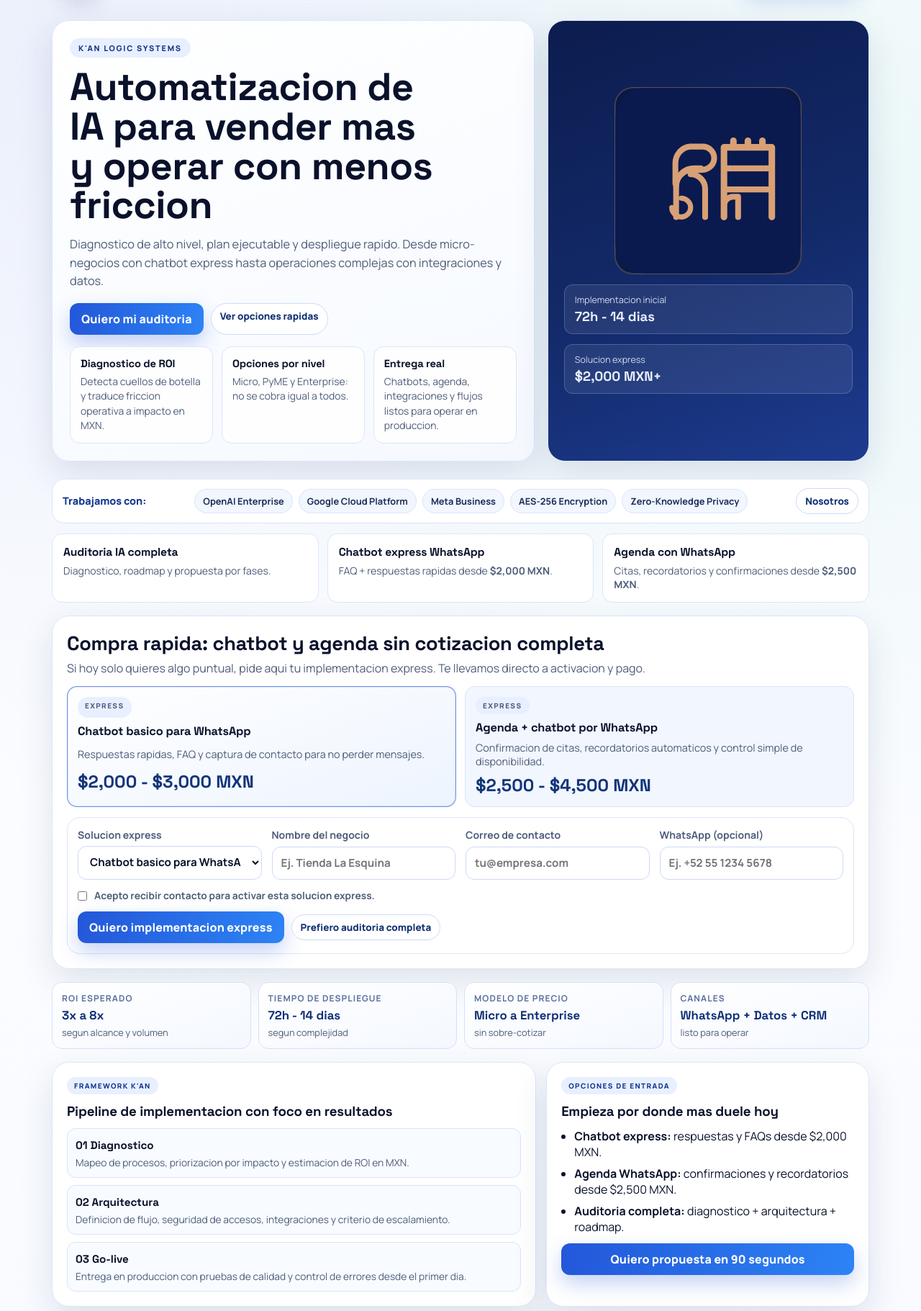
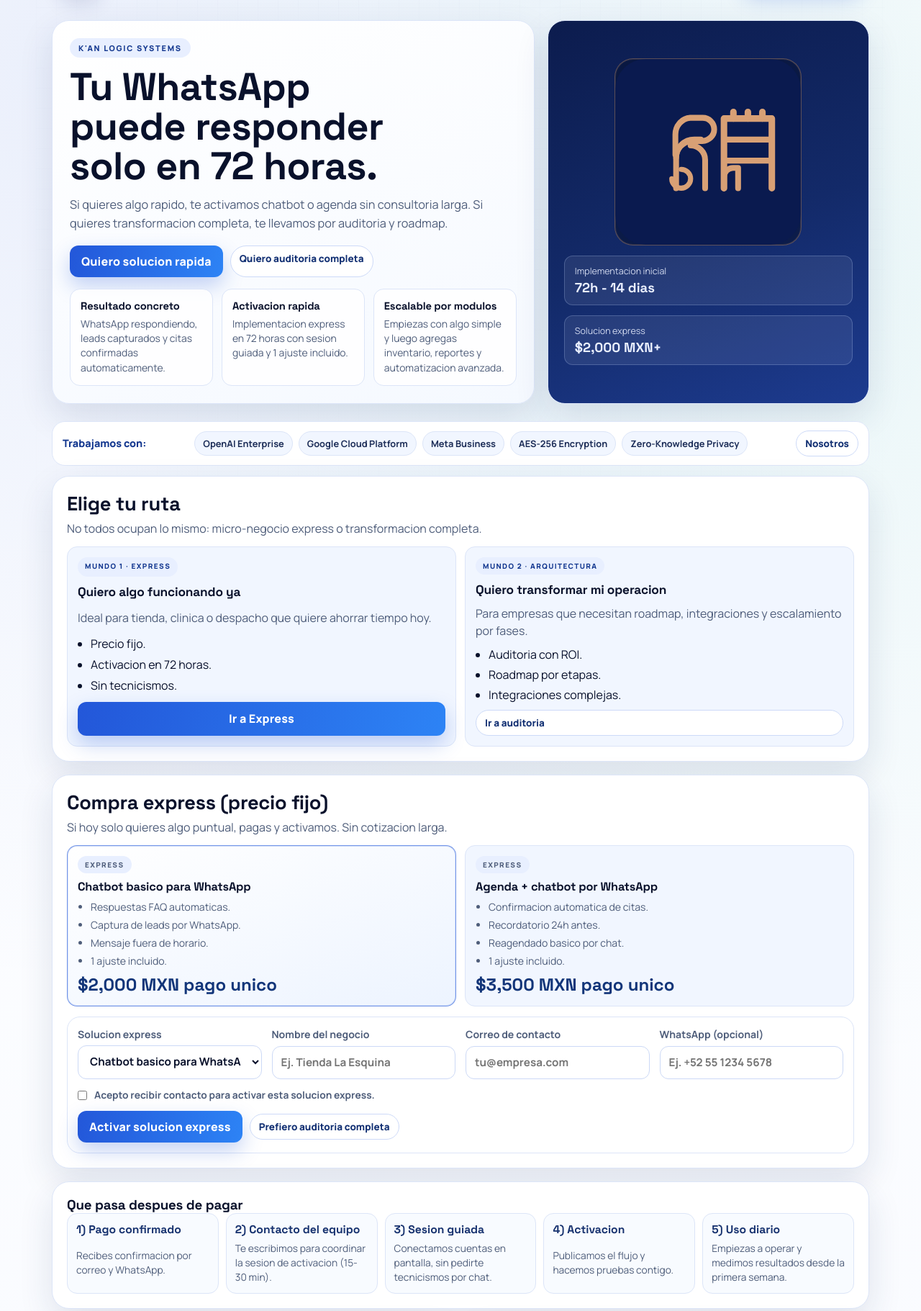
Before and after one commit to raulmendez4ee24/inversiones_reparadas, a FastAPI app: page / in a window 1280 px wide. Shown: the part 102-1923 px from the top of the page at 72% size. Run offline with FastAPI, Linux system fonts and the light colour scheme.

Commit message:
reframe homepage into express vs architecture buying paths

```diff
--- a/app/main.py
+++ b/app/main.py
@@ -222,7 +222,7 @@ def _build_quick_payload(
             ),
             systems="WhatsApp",
             goals="Automatizar agenda, confirmaciones y seguimiento por WhatsApp.",
-            budget_range="$2,500 - $4,500 MXN",
+            budget_range="$3,500 MXN (precio fijo express)",
             contact_email=email,
             contact_whatsapp=whatsapp,
         )
@@ -245,7 +245,7 @@ def _build_quick_payload(
         ),
         systems="WhatsApp",
         goals="Activar chatbot rapido para responder FAQ y captar datos de contacto.",
-        budget_range="$2,000 - $3,000 MXN",
+        budget_range="$2,000 MXN (precio fijo express)",
         contact_email=email,
         contact_whatsapp=whatsapp,
     )
--- a/app/static/styles.css
+++ b/app/static/styles.css
@@ -416,6 +416,85 @@ h4 {
   flex-wrap: wrap;
 }
 
+.route-pick {
+  margin-bottom: 18px;
+  display: grid;
+  gap: 14px;
+}
+
+.route-pick:hover {
+  transform: none;
+}
+
+.route-grid {
+  display: grid;
+  gap: 12px;
+  grid-template-columns: repeat(auto-fit, minmax(280px, 1fr));
+}
+
+.route-card {
+  border: 1px solid var(--line);
+  border-radius: var(--radius-md);
+  background: var(--surface-soft);
+  padding: 14px;
+  display: grid;
+  gap: 10px;
+}
+
+.route-card h3 {
+  font-size: 1.08rem;
+}
+
+.route-card .ops-list {
+  margin: 0;
+  gap: 6px;
+}
+
+.deliverable-list {
+  margin: 0;
+  padding-left: 18px;
+  display: grid;
+  gap: 6px;
+  color: var(--muted);
+  font-size: 0.88rem;
+}
+
+.post-pay-flow {
+  margin-bottom: 18px;
+}
+
+.flow-steps {
+  display: grid;
+  gap: 10px;
+  grid-template-columns: repeat(auto-fit, minmax(180px, 1fr));
+}
+
+.flow-step {
+  border: 1px solid var(--line);
+  border-radius: 14px;
+  background: #f8fbff;
+  padding: 12px;
+  display: grid;
+  gap: 6px;
+}
+
+.flow-step strong {
+  font-family: "Space Grotesk", sans-serif;
+  font-size: 0.98rem;
+  color: #17326f;
+}
+
+.flow-step p {
+  margin: 0;
+  color: var(--muted);
+  font-size: 0.86rem;
+  line-height: 1.45;
+}
+
+.case-grid {
+  margin-bottom: 18px;
+}
+
 .impact-ribbon {
   margin-bottom: 18px;
   display: grid;
@@ -1370,7 +1449,10 @@ button:hover,
   .offer-strip,
   .impact-ribbon,
   .ops-grid,
+  .route-grid,
   .quick-offer-grid,
+  .flow-steps,
+  .case-grid,
   .preview-grid,
   .grid,
   .module-grid,
@@ -1612,6 +1694,7 @@ button:hover,
   .module-choice,
   .offer-item,
   .impact-item,
+  .route-card,
   .quick-offer-card {
     padding: 12px;
   }
--- a/app/templates/index.html
+++ b/app/templates/index.html
@@ -31,27 +31,27 @@
     <section class="hero">
       <div class="hero-content hero-content-main">
         <p class="pill">K'an Logic Systems</p>
-        <h1>Automatizacion de IA para vender mas y operar con menos friccion</h1>
+        <h1>Tu WhatsApp puede responder solo en 72 horas.</h1>
         <p class="lead">
-          Diagnostico de alto nivel, plan ejecutable y despliegue rapido. Desde micro-negocios
-          con chatbot express hasta operaciones complejas con integraciones y datos.
+          Si quieres algo rapido, te activamos chatbot o agenda sin consultoria larga.
+          Si quieres transformacion completa, te llevamos por auditoria y roadmap.
         </p>
         <div class="hero-actions">
-          <a class="button-link" href="#diagnostico">Quiero mi auditoria</a>
-          <a class="ghost" href="#opciones">Ver opciones rapidas</a>
+          <a class="button-link" href="#quick-order">Quiero solucion rapida</a>
+          <a class="ghost" href="#diagnostico">Quiero auditoria completa</a>
         </div>
         <div class="hero-grid">
           <div class="hero-card">
-            <h3>Diagnostico de ROI</h3>
-            <p>Detecta cuellos de botella y traduce friccion operativa a impacto en MXN.</p>
+            <h3>Resultado concreto</h3>
+            <p>WhatsApp respondiendo, leads capturados y citas confirmadas automaticamente.</p>
           </div>
           <div class="hero-card">
-            <h3>Opciones por nivel</h3>
-            <p>Micro, PyME y Enterprise: no se cobra igual a todos.</p>
+            <h3>Activacion rapida</h3>
+            <p>Implementacion express en 72 horas con sesion guiada y 1 ajuste incluido.</p>
           </div>
           <div class="hero-card">
-            <h3>Entrega real</h3>
-            <p>Chatbots, agenda, integraciones y flujos listos para operar en produccion.</p>
+            <h3>Escalable por modulos</h3>
+            <p>Empiezas con algo simple y luego agregas inventario, reportes y automatizacion avanzada.</p>
           </div>
         </div>
       </div>
@@ -80,27 +80,43 @@
       <a class="mini-btn" href="/about">Nosotros</a>
     </section>
 
-    <section class="offer-strip" id="opciones">
-      <a class="offer-item" href="#diagnostico">
-        <h3>Auditoria IA completa</h3>
-        <p>Diagnostico, roadmap y propuesta por fases.</p>
-      </a>
-      <a class="offer-item" href="#quick-order" data-quick-offer="chatbot_whatsapp">
-        <h3>Chatbot express WhatsApp</h3>
-        <p>FAQ + respuestas rapidas desde <strong>$2,000 MXN</strong>.</p>
-      </a>
-      <a class="offer-item" href="#quick-order" data-quick-offer="agenda_chatbot">
-        <h3>Agenda con WhatsApp</h3>
-        <p>Citas, recordatorios y confirmaciones desde <strong>$2,500 MXN</strong>.</p>
-      </a>
+    <section class="card route-pick" id="opciones">
+      <div class="section-title">
+        <h2>Elige tu ruta</h2>
+        <p>No todos ocupan lo mismo: micro-negocio express o transformacion completa.</p>
+      </div>
+      <div class="route-grid">
+        <article class="route-card">
+          <p class="pill mini">Mundo 1 · Express</p>
+          <h3>Quiero algo funcionando ya</h3>
+          <p class="meta">Ideal para tienda, clinica o despacho que quiere ahorrar tiempo hoy.</p>
+          <ul class="ops-list">
+            <li>Precio fijo.</li>
+            <li>Activacion en 72 horas.</li>
+            <li>Sin tecnicismos.</li>
+          </ul>
+          <a class="button-link" href="#quick-order">Ir a Express</a>
+        </article>
+        <article class="route-card">
+          <p class="pill mini">Mundo 2 · Arquitectura</p>
+          <h3>Quiero transformar mi operacion</h3>
+          <p class="meta">Para empresas que necesitan roadmap, integraciones y escalamiento por fases.</p>
+          <ul class="ops-list">
+            <li>Auditoria con ROI.</li>
+            <li>Roadmap por etapas.</li>
+            <li>Integraciones complejas.</li>
+          </ul>
+          <a class="ghost" href="#diagnostico">Ir a auditoria</a>
+        </article>
+      </div>
     </section>
 
     <section class="quick-order card" id="quick-order">
       <div class="section-title">
-        <h2>Compra rapida: chatbot y agenda sin cotizacion completa</h2>
+        <h2>Compra express (precio fijo)</h2>
         <p>
-          Si hoy solo quieres algo puntual, pide aqui tu implementacion express.
-          Te llevamos directo a activacion y pago.
+          Si hoy solo quieres algo puntual, pagas y activamos.
+          Sin cotizacion larga.
         </p>
       </div>
 
@@ -108,14 +124,24 @@
         <article class="quick-offer-card active" data-offer="chatbot_whatsapp" aria-selected="true">
           <p class="pill mini">Express</p>
           <h3>Chatbot basico para WhatsApp</h3>
-          <p>Respuestas rapidas, FAQ y captura de contacto para no perder mensajes.</p>
-          <strong>$2,000 - $3,000 MXN</strong>
+          <ul class="deliverable-list">
+            <li>Respuestas FAQ automaticas.</li>
+            <li>Captura de leads por WhatsApp.</li>
+            <li>Mensaje fuera de horario.</li>
+            <li>1 ajuste incluido.</li>
+          </ul>
+          <strong>$2,000 MXN pago unico</strong>
         </article>
         <article class="quick-offer-card" data-offer="agenda_chatbot" aria-selected="false">
           <p class="pill mini">Express</p>
           <h3>Agenda + chatbot por WhatsApp</h3>
-          <p>Confirmacion de citas, recordatorios automaticos y control simple de disponibilidad.</p>
-          <strong>$2,500 - $4,500 MXN</strong>
+          <ul class="deliverable-list">
+            <li>Confirmacion automatica de citas.</li>
+            <li>Recordatorio 24h antes.</li>
+            <li>Reagendado basico por chat.</li>
+            <li>1 ajuste incluido.</li>
+          </ul>
+          <strong>$3,500 MXN pago unico</strong>
         </article>
       </div>
 
@@ -124,8 +150,8 @@
           <label>
             Solucion express
             <select name="quick_offer" required>
-              <option value="chatbot_whatsapp" selected>Chatbot basico para WhatsApp ($2,000 - $3,000)</option>
-              <option value="agenda_chatbot">Agenda + chatbot por WhatsApp ($2,500 - $4,500)</option>
+              <option value="chatbot_whatsapp" selected>Chatbot basico para WhatsApp ($2,000 fijo)</option>
+              <option value="agenda_chatbot">Agenda + chatbot por WhatsApp ($3,500 fijo)</option>
             </select>
           </label>
           <label>
@@ -148,10 +174,55 @@
         </label>
 
         <div class="quick-order-actions">
-          <button type="submit">Quiero implementacion express</button>
+          <button type="submit">Activar solucion express</button>
           <a class="ghost" href="#diagnostico">Prefiero auditoria completa</a>
         </div>
       </form>
+    </section>
+
+    <section class="card post-pay-flow">
+      <h3>Que pasa despues de pagar</h3>
+      <div class="flow-steps">
+        <article class="flow-step">
+          <strong>1) Pago confirmado</strong>
+          <p>Recibes confirmacion por correo y WhatsApp.</p>
+        </article>
+        <article class="flow-step">
+          <strong>2) Contacto del equipo</strong>
+          <p>Te escribimos para coordinar la sesion de activacion (15-30 min).</p>
+        </article>
+        <article class="flow-step">
+          <strong>3) Sesion guiada</strong>
+          <p>Conectamos cuentas en pantalla, sin pedirte tecnicismos por chat.</p>
+        </article>
+        <article class="flow-step">
+          <strong>4) Activacion</strong>
+          <p>Publicamos el flujo y hacemos pruebas contigo.</p>
+        </article>
+        <article class="flow-step">
+          <strong>5) Uso diario</strong>
+          <p>Empiezas a operar y medimos resultados desde la primera semana.</p>
+        </article>
+      </div>
+    </section>
+
+    <section class="report-grid case-grid">
+      <article class="card money problem">
+        <h3>Antes (ejemplo tipo tienda)</h3>
+        <ul class="pain-list">
+          <li>40 mensajes sin responder cada dia.</li>
+          <li>2 horas diarias contestando lo mismo.</li>
+          <li>Citas y prospectos perdidos por falta de seguimiento.</li>
+        </ul>
+      </article>
+      <article class="card money solution">
+        <h3>Despues (primeras semanas)</h3>
+        <ul class="pain-list">
+          <li>0 mensajes perdidos fuera de horario.</li>
+          <li>80% de respuestas automaticas en FAQ.</li>
+          <li>Agenda confirmada y seguimiento en el mismo chat.</li>
+        </ul>
+      </article>
     </section>
 
     <section class="impact-ribbon">
@@ -179,32 +250,32 @@
 
     <section class="ops-grid">
       <article class="card ops-card">
-        <p class="pill mini">Framework K'an</p>
-        <h3>Pipeline de implementacion con foco en resultados</h3>
+        <p class="pill mini">Implementacion clara</p>
+        <h3>Asi construimos sin complicarte la operacion</h3>
         <div class="ops-steps">
           <div class="ops-step">
-            <b>01 Diagnostico</b>
-            <p>Mapeo de procesos, priorizacion por impacto y estimacion de ROI en MXN.</p>
+            <b>01 Descubrimos el cuello de botella</b>
+            <p>Detectamos donde se te va tiempo o ventas y priorizamos lo primero a resolver.</p>
           </div>
           <div class="ops-step">
-            <b>02 Arquitectura</b>
-            <p>Definicion de flujo, seguridad de accesos, integraciones y criterio de escalamiento.</p>
+            <b>02 Activamos el flujo</b>
+            <p>Conectamos WhatsApp/sistemas y dejamos automatizacion funcionando en produccion.</p>
           </div>
           <div class="ops-step">
-            <b>03 Go-live</b>
-            <p>Entrega en produccion con pruebas de calidad y control de errores desde el primer dia.</p>
+            <b>03 Escalamos por modulos</b>
+            <p>Cuando ya funciona lo basico, agregamos inventario, reportes y mas automatizaciones.</p>
           </div>
         </div>
       </article>
       <article class="card ops-card compact">
-        <p class="pill mini">Opciones de entrada</p>
-        <h3>Empieza por donde mas duele hoy</h3>
+        <p class="pill mini">Que recibes exactamente</p>
+        <h3>Entregables por tipo de servicio</h3>
         <ul class="ops-list">
-          <li><strong>Chatbot express:</strong> respuestas y FAQs desde $2,000 MXN.</li>
-          <li><strong>Agenda WhatsApp:</strong> confirmaciones y recordatorios desde $2,500 MXN.</li>
-          <li><strong>Auditoria completa:</strong> diagnostico + arquitectura + roadmap.</li>
+          <li><strong>Express:</strong> chatbot/agenda activos + 1 ajuste + handoff.</li>
+          <li><strong>Auditoria:</strong> diagnostico + plan por fases + propuesta economica.</li>
+          <li><strong>Arquitectura:</strong> integraciones, seguridad y escalamiento modular.</li>
         </ul>
-        <a class="button-link" href="#diagnostico">Quiero propuesta en 90 segundos</a>
+        <a class="button-link" href="#quick-order">Quiero activar Express</a>
       </article>
     </section>
 
```
